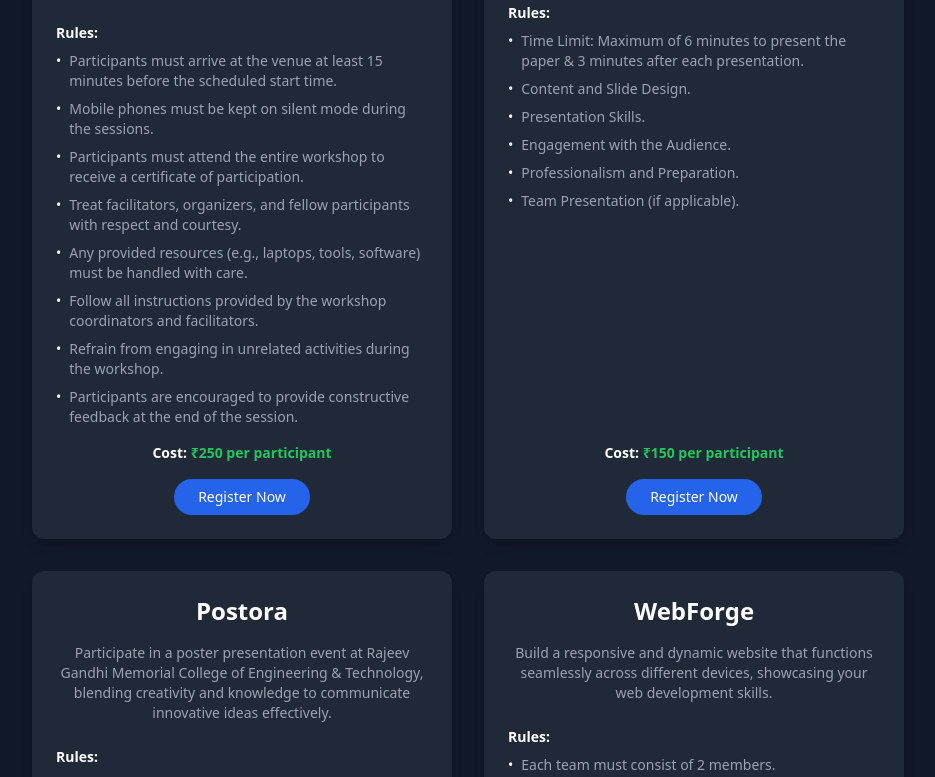
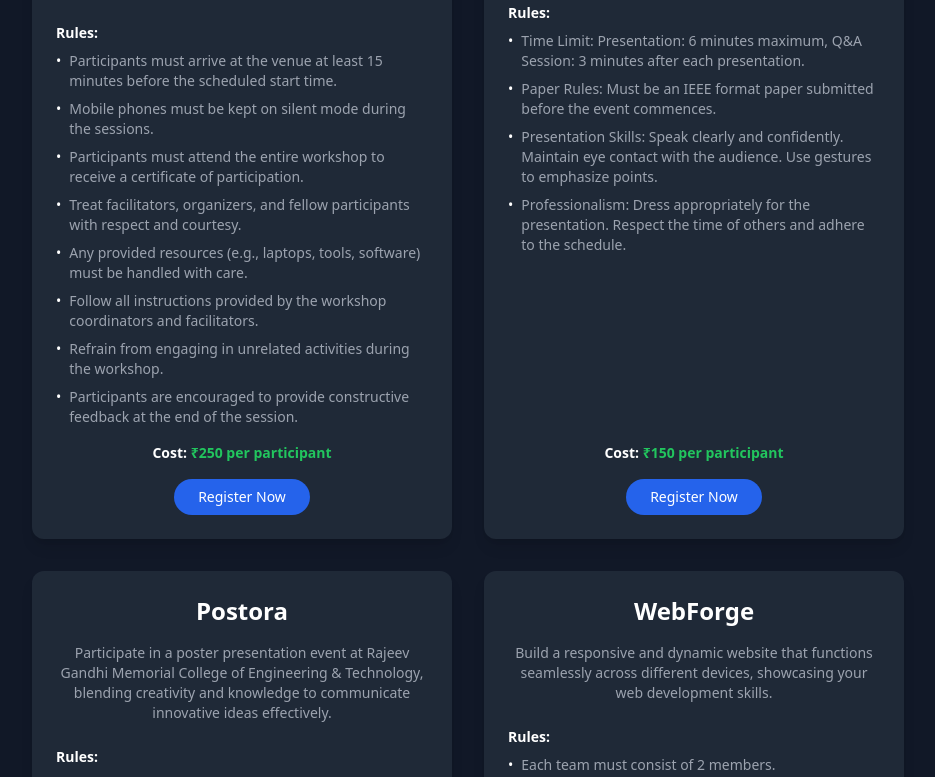
Before and after one commit to harshithreddy-dev/Advitiya2k25, a Next.js app: page /events in a window 1280 px wide. Shown: the part 1321-2098 px from the top of the page, without its empty margins (172-1107 px from the left). Built offline with nearby package versions, Linux system fonts and the light colour scheme.

Commit message:
fixed minor issues

```diff
--- a/src/app/events/page.tsx
+++ b/src/app/events/page.tsx
@@ -208,12 +208,10 @@
       description:
         "Showcase your research and analytical skills through a compelling presentation designed to communicate ideas effectively.",
       rules: [
-        "Time Limit: Maximum of 6 minutes to present the paper & 3 minutes after each presentation.",
-        "Content and Slide Design.",
-        "Presentation Skills.",
-        "Engagement with the Audience.",
-        "Professionalism and Preparation.",
-        "Team Presentation (if applicable).",
+        "Time Limit: Presentation: 6 minutes maximum, Q&A Session: 3 minutes after each presentation.",
+        "Paper Rules: Must be an IEEE format paper submitted before the event commences.",
+        "Presentation Skills: Speak clearly and confidently. Maintain eye contact with the audience. Use gestures to emphasize points.",
+        "Professionalism: Dress appropriately for the presentation. Respect the time of others and adhere to the schedule.",
       ],
       cost: "₹150 per participant",
       icon: "IconDocumentText",
@@ -241,7 +239,7 @@
       description:
         "Participate in a poster presentation event at Rajeev Gandhi Memorial College of Engineering & Technology, blending creativity and knowledge to communicate innovative ideas effectively.",
       rules: [
-        "Time Limit: Presentation: 4 minutes maximum, Q&A Session: 2 minutes after each presentation.",
+        "Time Limit: Presentation: 6 minutes maximum, Q&A Session: 3 minutes after each presentation.",
         "Poster Design: Must be clear, visually appealing, and include key points. Use graphs, images, and charts where applicable to enhance understanding.",
         "Presentation Skills: Speak clearly and confidently. Maintain eye contact with the audience. Use gestures to emphasize points.",
         "Professionalism: Dress appropriately for the presentation. Respect the time of others and adhere to the schedule.",
@@ -776,6 +774,26 @@
       teamSize: "Individual, Duet, or Group (max 3)",
       cost: "₹100 per head",
     },
+    {
+      title: "Entreva",
+      description:
+        "Showcase your entrepreneurial skills by participating in various stalls and activities.",
+      Activity: "Entrepreneurship",
+      FacultyCoordinators: [{ Name: "Mr. B. Bhaskara Rao" }],
+      Heads: [
+        { Name: "V. Sravan Kumar", Contact: "+91 63097 92178" },
+        { Name: "K. Sai Deepika", Contact: "+91 97049 23588" },
+      ],
+      StallTypes: ["Food stalls", "Challenges and Games", "Crafts stalls"],
+      rules: [
+        "All stall owners must adhere to the event schedule.",
+        "Stalls should be set up 30 minutes prior to the event start time.",
+        "Ensure cleanliness and proper waste management at your stall.",
+        "Participants are encouraged to promote their stalls creatively.",
+        "Respect for all visitors and fellow stall owners is mandatory.",
+      ],
+      registerLink: "https://forms.gle/mURzrhX1H7d7hooR9",
+    },
   ];
 
   return (
```
